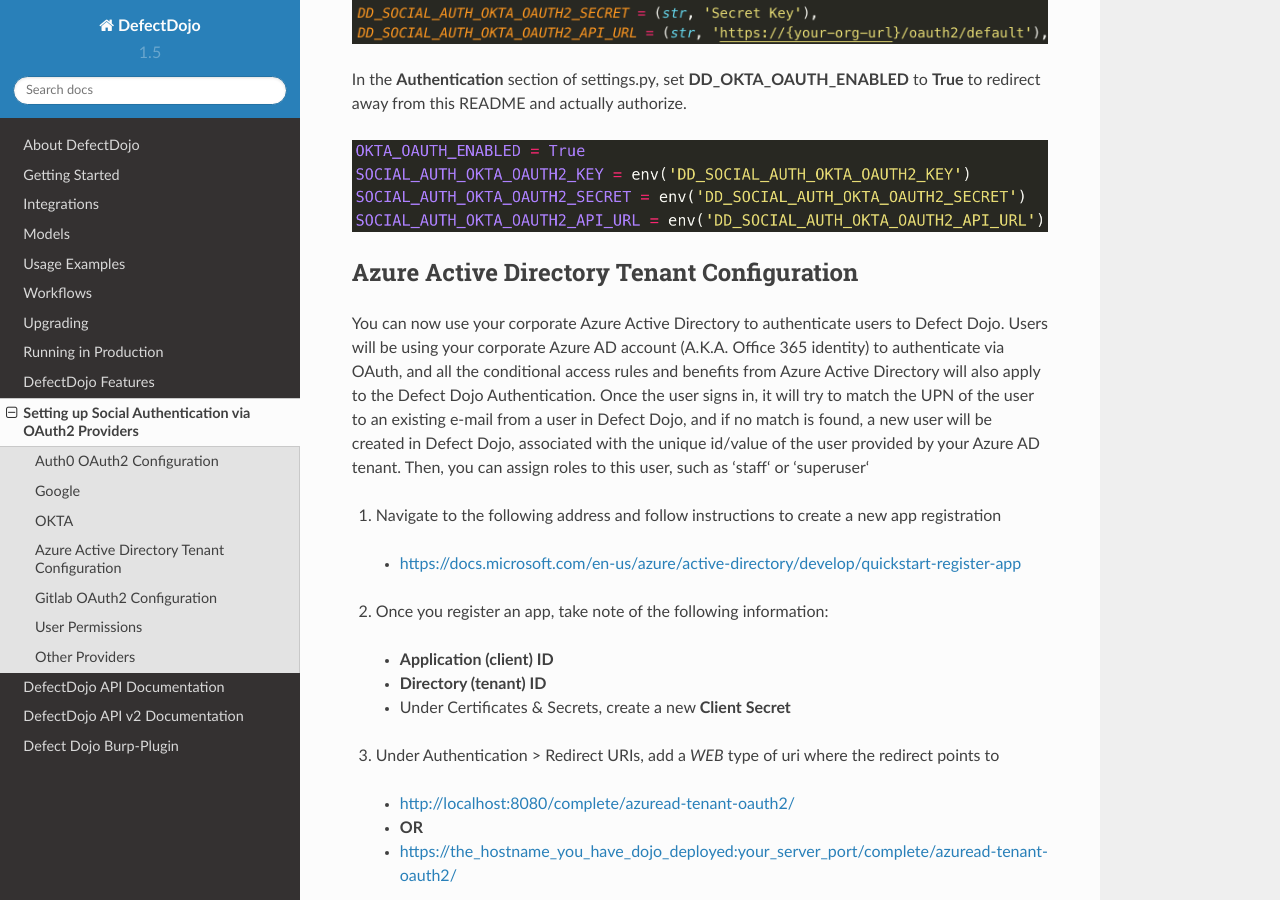
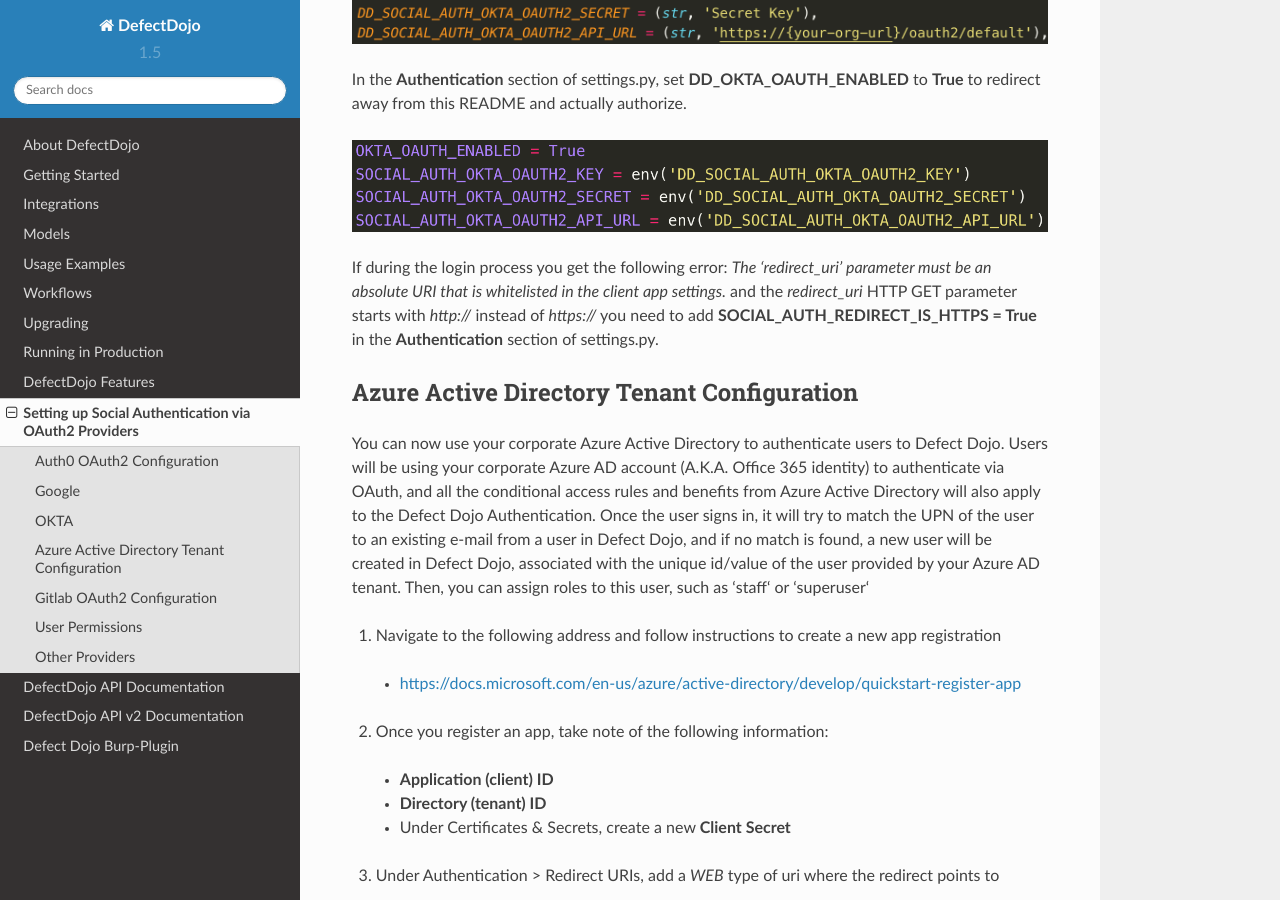
Before and after one commit to DefectDojo/Documentation, a Sphinx documentation site: the page built from docs/social-authentication.rst, in a window 1280 px wide and 900 px high, scrolled down 5909 px. Built offline with Sphinx 7.4.7 and the Read the Docs theme 2.0.0, drawn with Linux system fonts in a browser that asks for light colours.

Commit message:
adding okta error

```diff
--- a/docs/social-authentication.rst
+++ b/docs/social-authentication.rst
@@ -100,6 +100,10 @@
 .. _OKTA Account Creation: https://www.okta.com/developer/signup/
 
 
+If during the login process you get the following error: *The 'redirect_uri' parameter must be an absolute URI that is whitelisted in the client app settings.* and the `redirect_uri` HTTP GET parameter starts with `http://` instead of `https://` you need to add **SOCIAL_AUTH_REDIRECT_IS_HTTPS = True** in the **Authentication** section of settings.py.
+
+
+
 Azure Active Directory Tenant Configuration
 -------------------------------------------
 You can now use your corporate Azure Active Directory to authenticate users to Defect Dojo.
```
